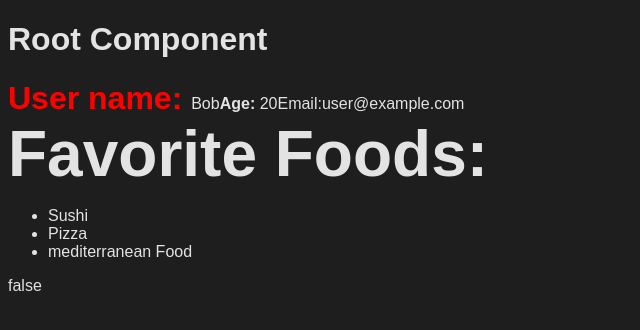
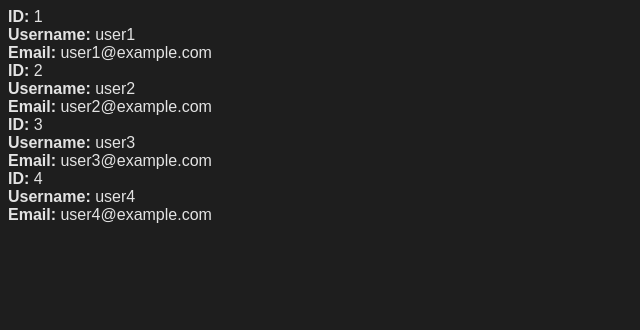
Before and after one commit to bqfan/react-tutorial, a React (Vite) app: page / in a window 1280 px wide. Shown: the top 330 px of the page, without its empty margins (0-640 px from the left). Built offline with nearby package versions, Linux system fonts and the light colour scheme.

Commit message:
Dynamic Rendering Lists/Arrays.

```diff
--- a/src/App.jsx
+++ b/src/App.jsx
@@ -1,26 +1,34 @@
-import { UserProfile } from "./components/UserProfile";
+import { UserDetails } from "./components/UserDetails";
 
 function App() {
-    const callMe = () => {
-        console.log("hello")
-    };
+    const mockUsers = [
+        {
+            id: 1,
+            username: "user1",
+            email: "user1@example.com"
+        },
+        {
+            id: 2,
+            username: "user2",
+            email: "user2@example.com"
+        },
+        {
+            id: 3,
+            username: "user3",
+            email: "user3@example.com"
+        },
+        {
+            id: 4,
+            username: "user4",
+            email: "user4@example.com"
+        },
+    ];
+
     return(
         <div>
-            <h1>Root Component</h1>
-            <UserProfile
-                username="Bob"
-                age={20}
-                isLoggedIn={false}
-                favoriteFoods={[
-                {
-                    name: 'Sushi',
-                    id: 'Sushi'
-                },
-                {
-                    name: 'Pizza',
-                    id: 'Pizza'
-                },
-            ]} callMe={callMe}/>
+            {mockUsers.map((user) => {
+                return <UserDetails user={user} />;
+            })}
         </div>
     );
 }
--- /dev/null
+++ b/src/components/UserDetails.jsx
@@ -0,0 +1,25 @@
+import PropTypes from 'prop-types'
+
+export function UserDetails(props) {
+    return (
+        <div key={props.user.id}>
+            <b>ID: </b>
+            <span>{props.user.id}</span>
+            <br />
+            <b>Username: </b>
+            <span>{props.user.username}</span>
+            <br />
+            <b>Email: </b>
+            <span>{props.user.email}</span>
+            <br />
+        </div>
+    )
+}
+
+UserDetails.propTypes = {
+    user: PropTypes.shape({
+        id: PropTypes.number.isRequired,
+        username: PropTypes.string.isRequired,
+        email: PropTypes.string.isRequired,
+    })
+}
--- a/src/components/UserFavoriteFoods.jsx
+++ /dev/null
@@ -1,14 +0,0 @@
-import { createElement } from 'react';
-import styles from "./users.module.scss"
-
-export function UserFavoriteFoods() {
-    return createElement('section', null,
-        <span className={styles["foods-title"]}>Favorite Foods:</span>,
-        <br />,
-        <ul>
-            <li>Sushi</li>
-            <li>Pizza</li>
-            <li>mediterranean Food</li>
-        </ul>
-    )
-}
--- a/src/components/UserProfile.jsx
+++ /dev/null
@@ -1,34 +0,0 @@
-import PropTypes from 'prop-types';
-import { UserFavoriteFoods } from "./UserFavoriteFoods";
-import { UserUsername } from "./UserUsername";
-
-export function UserProfile(props) {
-    console.log(props)
-    // props.callMe();
-    return(
-        <>
-            <UserUsername username={props.username} />
-            <b>Age: </b><span>{props.age}</span>
-            <>
-                <span>Email:</span>
-                <span>user@example.com</span>
-                <UserFavoriteFoods />
-            </>
-            {String(props.isLoggedIn)}
-        </>
-    );
-}
-
-UserProfile.propTypes = {
-    username: PropTypes.string.isRequired,
-    age: PropTypes.number.isRequired,
-    callMe: PropTypes.func.isRequired,
-    isLoggedIn: PropTypes.bool,
-    favoriteFoods: PropTypes.arrayOf(
-        PropTypes.shape({
-            name: PropTypes.string.isRequired,
-            id: PropTypes.string.isRequired
-        })
-    )
-
-}
--- a/src/components/UserUsername.jsx
+++ /dev/null
@@ -1,9 +0,0 @@
-import React from "react"
-import styles from "./styles.module.css"
-
-export function UserUsername(props) {
-    return <> {/*<React.Fragment>*/}
-        <b className={styles.username}>User name: </b>
-        <span>{props.username}</span>
-        </> /*</React.Fragment> */
-}
--- a/src/components/styles.module.css
+++ /dev/null
@@ -1,4 +0,0 @@
-.username {
-    font-size: 32px;
-    color: red;
-}
--- a/src/components/users.module.scss
+++ /dev/null
@@ -1,4 +0,0 @@
-.foods-title {
-    font-weight: bold;
-    font-size: 64px;
-}
```
